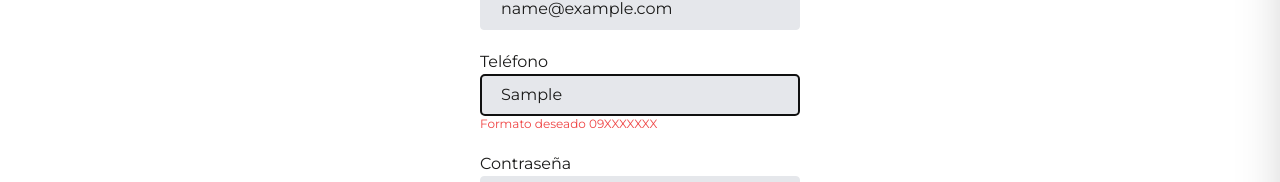
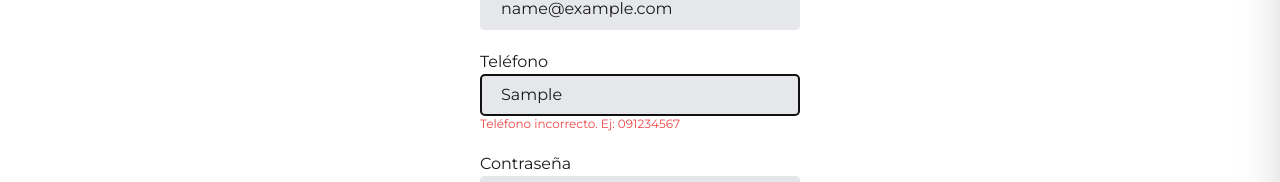
Before and after one commit to LRegalado1996/pepeganga, a Next.js app: page /auth/new-account in a window 1280 px wide. Both pictures are taken after typing "Sample", "name@example.com", "Sample", "Sample123" into the empty fields and a click on the button "Crear cuenta". Shown: the part 299-481 px from the top of the page. Built offline with nearby package versions, Linux system fonts and the light colour scheme; no server answers; the database is empty.

Commit message:
Improvements on error messages | Login

```diff
--- a/src/components/auth/register-form.tsx
+++ b/src/components/auth/register-form.tsx
@@ -61,7 +61,9 @@ export const RegisterForm = () => {
             pattern: /^09\d{7}$/i,
           })}
         />
-        {!!errors.phone && <span className="text-xs text-red-500">Formato deseado 09XXXXXXX</span>}
+        {!!errors.phone && (
+          <span className="text-xs text-red-500">Teléfono incorrecto. Ej: 091234567</span>
+        )}
       </div>
 
       <label htmlFor="password">Contraseña</label>
@@ -70,7 +72,8 @@ export const RegisterForm = () => {
           "border-red-500": !!errors.password,
         })}
         type="password"
-        {...register("password", { required: true })}
+        minLength={6}
+        {...register("password", { required: true, minLength: 6 })}
       />
 
       <button className="btn-primary">Crear cuenta</button>
```
